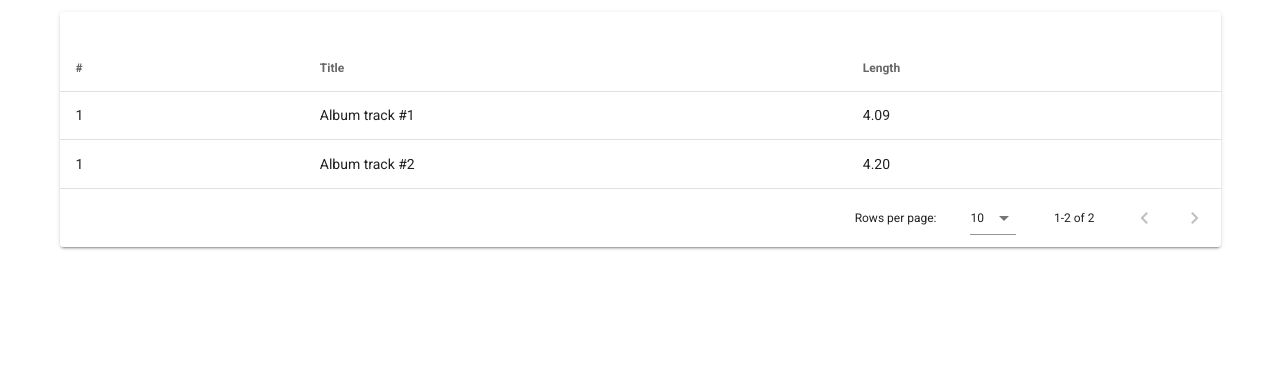
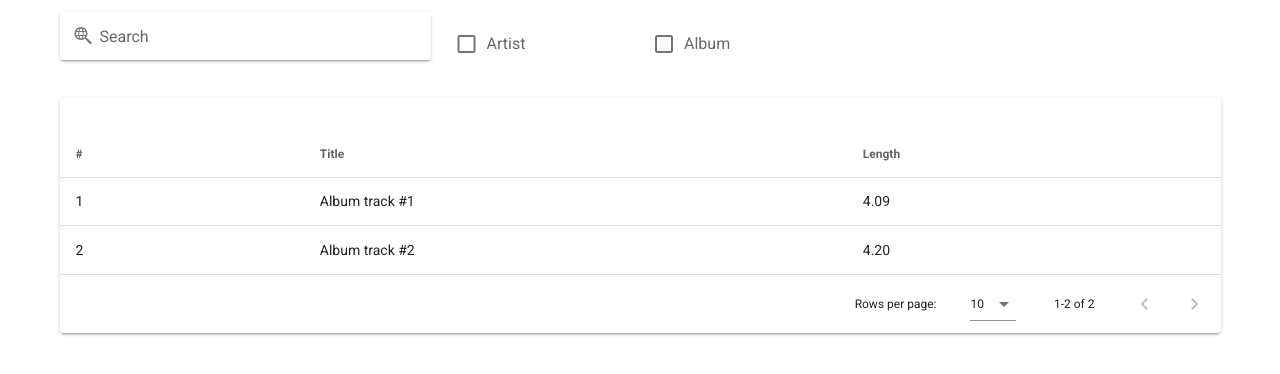
Before and after one commit to frankMagoba/codeshares_test_2, a Vue app: page / in a window 1280 px wide. Shown: the top 374 px of the page. Built offline with nearby package versions, Linux system fonts and the light colour scheme.

Commit message:
search and filter checks UI

```diff
--- a/src/App.vue
+++ b/src/App.vue
@@ -1,50 +1,59 @@
 <template>
   <v-app>
- <v-container>
- <div>
-  <v-app>
-    <v-card>
-      <v-card-title>
-      </v-card-title>
-      <v-data-table
-        :headers="headers"
-        :items="songs"
-        :search="search"
-      ></v-data-table>
-    </v-card>
+    <v-container>
+      <v-row class="mb-0">
+        <v-col lg="4" cols="sm" class="pb-2">
+          <v-text-field
+            solo
+            label="Search"
+            prepend-inner-icon="mdi-search-web"
+          ></v-text-field
+        ></v-col>
+        <v-col lg="2" cols="sm" class="pb-2">
+          <v-checkbox v-model="checkbox" label="Artist"></v-checkbox>
+        </v-col>
+        <v-col lg="2" cols="sm" class="pb-2">
+          <v-checkbox v-model="checkbox" label="Album"></v-checkbox>
+        </v-col>
+      </v-row>
 
-  </v-app>
-</div></v-container>
+      <v-card>
+        <v-card-title> </v-card-title>
+        <v-data-table
+          :headers="headers"
+          :items="songs"
+          :search="search"
+        ></v-data-table> </v-card
+    ></v-container>
   </v-app>
 </template>
 
 <script>
-
 export default {
-  name: 'App',
+  name: "App",
   components: {},
 
- data () {
+  data() {
     return {
-      search: '',
+      search: "",
       headers: [
-        { text: '#', value: 'no' },
-        { text: 'Title', value: 'title' },
-        { text: 'Length', value: 'length' },
+        { text: "#", value: "no" },
+        { text: "Title", value: "title" },
+        { text: "Length", value: "length" },
       ],
       songs: [
         {
           no: 1,
           title: "Album track #1",
-          length: '4.09',
+          length: "4.09",
         },
         {
-         no: 1,
+          no: 2,
           title: "Album track #2",
-          length: '4.20'
-        }
-      ]
-    }
-  }
+          length: "4.20",
+        },
+      ],
+    };
+  },
 };
 </script>
```
